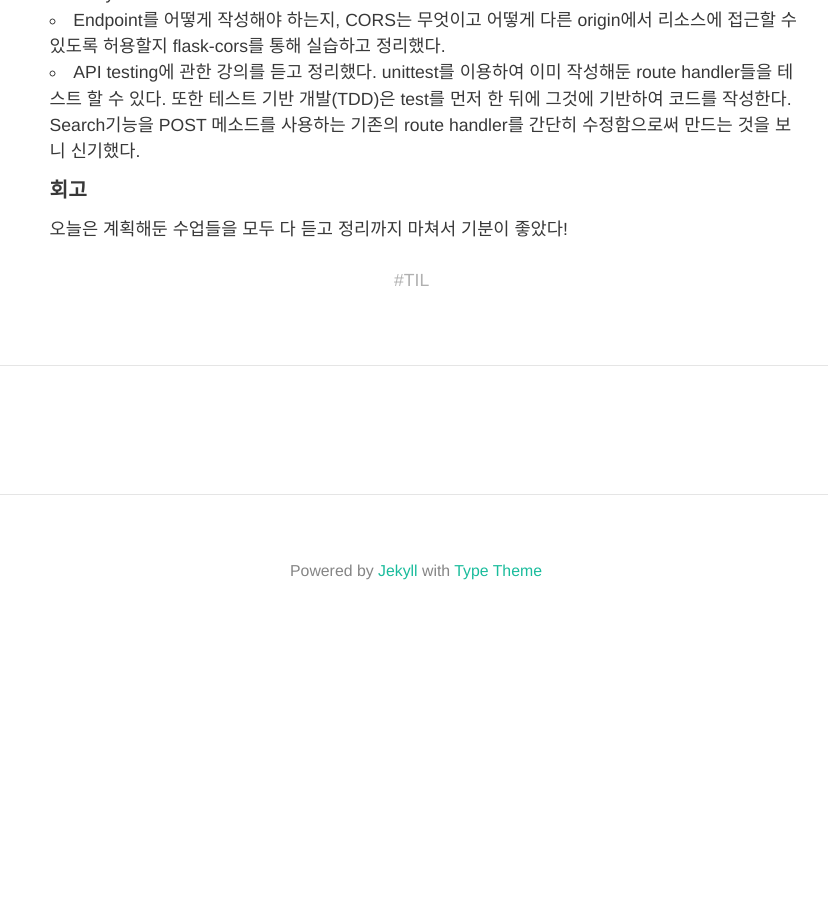
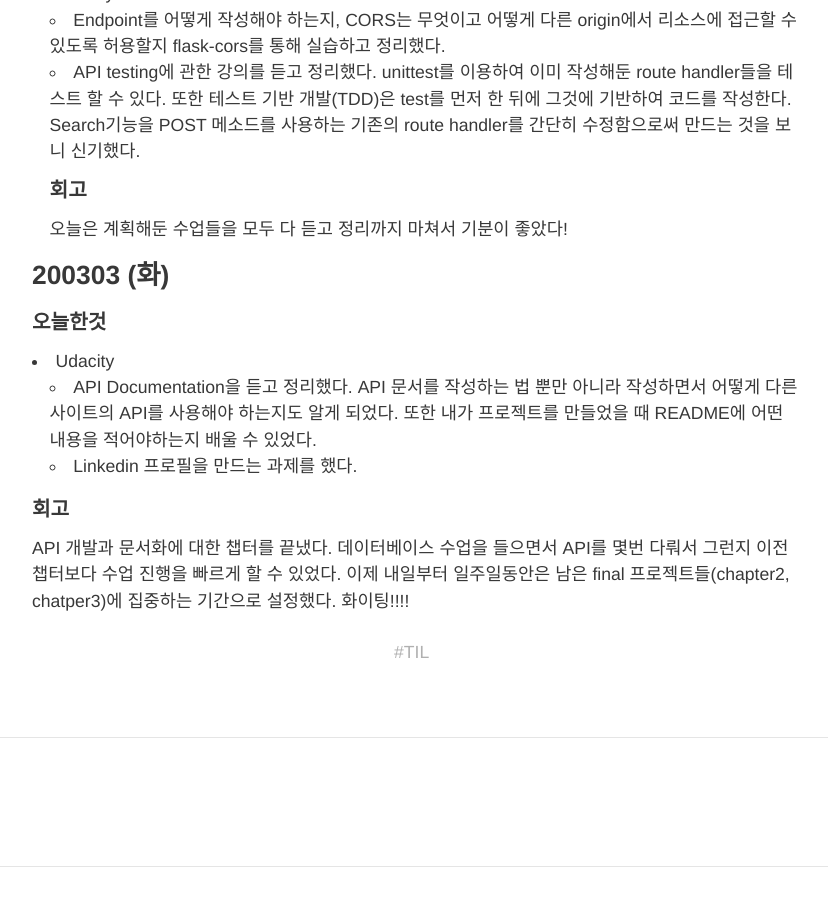
Before and after one commit to HyunlangBan/hyunlangban.github.io, a Jekyll site: the page built from _posts/2020-03-02-week-til.md, in a window 1280 px wide and 900 px high, scrolled down 464 px. Shown: the whole window, without its empty margins (224-1052 px from the left). Built offline with Jekyll 4.4.1, drawn with Linux system fonts in a browser that asks for light colours; nearby versions of some CDN libraries; some web fonts are replaced; comment, search, counter and statistics services are not loaded; before the commit the page ends 1111 px from its top, so only the background shows below that.

Commit message:
add 200303 TIL

```diff
--- a/_posts/2020-03-02-week-til.md
+++ b/_posts/2020-03-02-week-til.md
@@ -11,3 +11,12 @@ title: 200302-200308 TIL
   - API testing에 관한 강의를 듣고 정리했다. unittest를 이용하여 이미 작성해둔 route handler들을 테스트 할 수 있다. 또한 테스트 기반 개발(TDD)은 test를 먼저 한 뒤에 그것에 기반하여 코드를 작성한다. Search기능을 POST 메소드를 사용하는 기존의 route handler를 간단히 수정함으로써 만드는 것을 보니 신기했다.
 #### 회고
 오늘은 계획해둔 수업들을 모두 다 듣고 정리까지 마쳐서 기분이 좋았다!
+
+### 200303 (화)
+#### 오늘한것
+- Udacity
+  - API Documentation을 듣고 정리했다. API 문서를 작성하는 법 뿐만 아니라 작성하면서 어떻게 다른 사이트의 API를 사용해야 하는지도 알게 되었다. 또한 내가 프로젝트를 만들었을 때 README에 어떤 내용을 적어야하는지 배울 수 있었다.
+  - Linkedin 프로필을 만드는 과제를 했다.
+
+#### 회고
+API 개발과 문서화에 대한 챕터를 끝냈다. 데이터베이스 수업을 들으면서 API를 몇번 다뤄서 그런지 이전 챕터보다 수업 진행을 빠르게 할 수 있었다. 이제 내일부터 일주일동안은 남은 final 프로젝트들(chapter2, chatper3)에 집중하는 기간으로 설정했다. 화이팅!!!!
```
